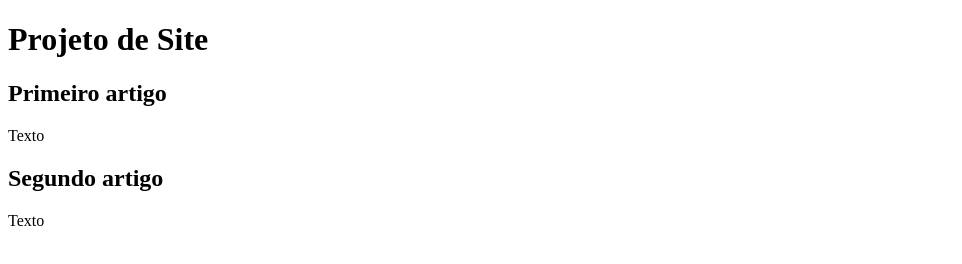
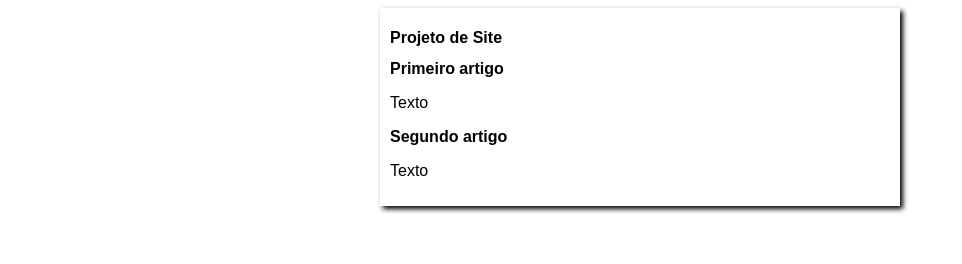
Before and after one commit to YuriMacena/Projeto-Site, a plain HTML site: page index.html in a window 1280 px wide. Shown: the whole page, without its empty margins (0-962 px from the left). Drawn offline with Linux system fonts and the light colour scheme.

Commit message:
start of design with css

```diff
--- /dev/null
+++ b/estilos/style.css
@@ -0,0 +1,18 @@
+*{
+    font-family: Arial, Helvetica, sans-serif;
+    font-size: 16px;
+}
+
+body {
+    background-color: white;
+
+
+}
+
+main {
+    background-color: white;
+    width: 500px;
+    margin: auto;
+    padding: 10px;
+    box-shadow: 3px 3px 5px black
+}
--- a/index.html
+++ b/index.html
@@ -4,6 +4,7 @@
     <meta charset="UTF-8">
     <meta name="viewport" content="width=device-width, initial-scale=1.0">
     <title>Projeto de Site</title>
+    <link rel="stylesheet" href="estilos/style.css">
 </head>
 <body>
     <main>
```
